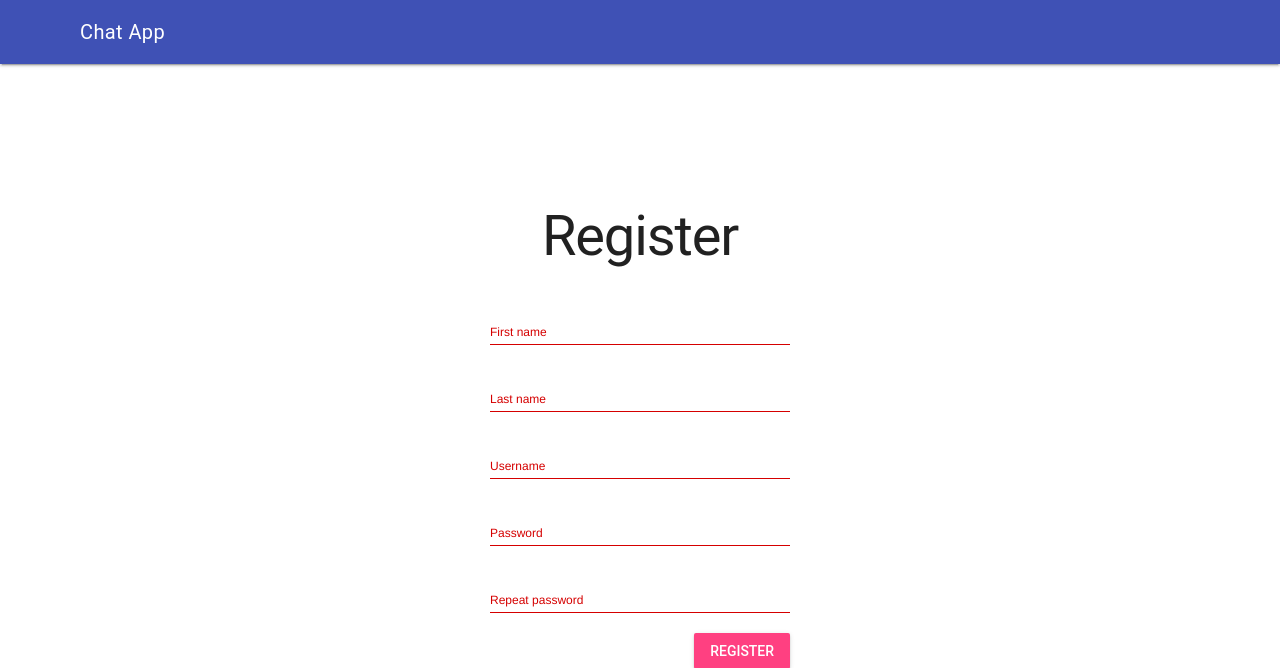
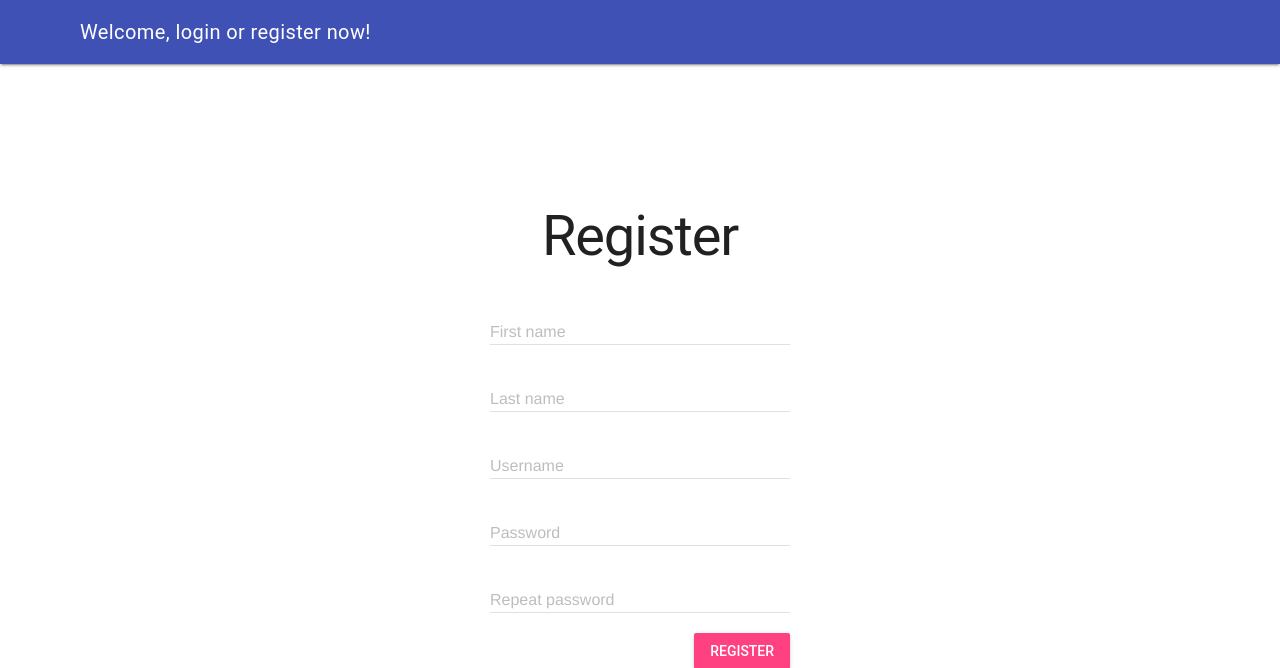
Before and after one commit to HansStieber/Django-Chat-App, a Django app: page /register/ in a window 1280 px wide. Shown: the top 668 px of the page. Run offline with Django 5.2, Linux system fonts and the light colour scheme.

Commit message:
added greeting at navigation

```diff
--- a/chat/templates/register/register.html
+++ b/chat/templates/register/register.html
@@ -5,30 +5,31 @@
 
   <h1>Register</h1>
 
-  <form class="login-form" action="/register/" method="POST" return="false">
+  <form class="login-form" action="/register/" method="POST">
     {% csrf_token %}
     <div class="mdl-textfield mdl-js-textfield mdl-textfield--floating-label">
-      <input name="firstname" class="mdl-textfield__input" id="firstname" type="text" required>
+      <input name="firstname" class="mdl-textfield__input" id="firstname" type="text">
       <label class="mdl-textfield__label" for="firstname">First name</label>
     </div>
     <div class="mdl-textfield mdl-js-textfield mdl-textfield--floating-label">
-      <input name="lastname" class="mdl-textfield__input" id="lastname" type="text" required>
+      <input name="lastname" class="mdl-textfield__input" id="lastname" type="text">
       <label class="mdl-textfield__label" for="lastname">Last name</label>
     </div>
     <div class="mdl-textfield mdl-js-textfield mdl-textfield--floating-label">
-      <input name="username" class="mdl-textfield__input" id="username" type="text" required>
+      <input name="username" class="mdl-textfield__input" id="username" type="text">
       <label class="mdl-textfield__label" for="username">Username</label>
     </div>
     <div class="mdl-textfield mdl-js-textfield mdl-textfield--floating-label">
-      <input name="password" class="mdl-textfield__input" id="password" type="password" required>
+      <input name="password" class="mdl-textfield__input" id="password" type="password">
       <label class="mdl-textfield__label" for="password">Password</label>
     </div>
     <div class="mdl-textfield mdl-js-textfield mdl-textfield--floating-label">
-      <input name="passwordRepeat" class="mdl-textfield__input" id="passwordRepeat" type="password" required>
+      <input name="passwordRepeat" class="mdl-textfield__input" id="passwordRepeat" type="password">
       <label class="mdl-textfield__label" for="passwordRepeat">Repeat password</label>
     </div>
     <div class="login-button-container">
-      <button class="mdl-button mdl-js-button mdl-button--raised mdl-js-ripple-effect mdl-button--accent">Register</button>
+      <button
+        class="mdl-button mdl-js-button mdl-button--raised mdl-js-ripple-effect mdl-button--accent">Register</button>
     </div>
   </form>
 
--- a/chat/views.py
+++ b/chat/views.py
@@ -1,5 +1,4 @@
-from django.http import HttpResponseRedirect
-from django.shortcuts import get_object_or_404, render
+from django.shortcuts import get_object_or_404, render, redirect
 from .models import Chat, Message
 from django.contrib.auth import authenticate, login, logout
 from django.contrib.auth.decorators import login_required
@@ -17,6 +16,7 @@ def index(request):
       author=request.user,
       receiver=request.user,
       )
+    return redirect('/chat/')
   chatMessages = Message.objects.filter(chat__id=chatId)
   return render(request, 'chat/index.html', {'messages': chatMessages})
 
@@ -29,7 +29,7 @@ def login_view(request):
       )
     if user:
       login(request, user)
-      return HttpResponseRedirect('/chat/')
+      return redirect('/chat/')
     else:
       return render(request, 'auth/login.html', {'wrongPassword': True})
   return render(request, 'auth/login.html')
@@ -37,12 +37,14 @@ def login_view(request):
 
 def register_view(request):
   if request.method == 'POST':
+      first_name = request.POST.get('firstname')
+      last_name = request.POST.get('lastname')
       username = request.POST.get('username')
       password = request.POST.get('password')
       passwordRepeat = request.POST.get('passwordRepeat')
       if password == passwordRepeat:
-        User.objects.create_user(username=username, password=password)
-        return HttpResponseRedirect('/login/')
+        User.objects.create_user(username=username, password=password, first_name=first_name, last_name=last_name)
+        return redirect('/login/')
       else:
         return render(request, 'register/register.html', {'noPwMatch': True})
   return render(request, 'register/register.html')
@@ -50,4 +52,4 @@ def register_view(request):
 
 def user_logout(request):
     logout(request)
-    return HttpResponseRedirect('/login/')
+    return redirect('/login/')
--- a/templates/base.html
+++ b/templates/base.html
@@ -18,7 +18,13 @@
     <header class="mdl-layout__header">
       <div class="mdl-layout__header-row">
         <!-- Title -->
-        <span class="mdl-layout-title">Chat App</span>
+        <span class="mdl-layout-title">
+          {% if request.user.is_authenticated %}
+          Welcome, {{ request.user.first_name }}!
+          {% else %}
+          Welcome, login or register now!
+          {% endif %}
+        </span>
         <!-- Add spacer, to align navigation to the right -->
         <div class="mdl-layout-spacer"></div>
         <!-- Navigation. We hide it in small screens. -->
```
